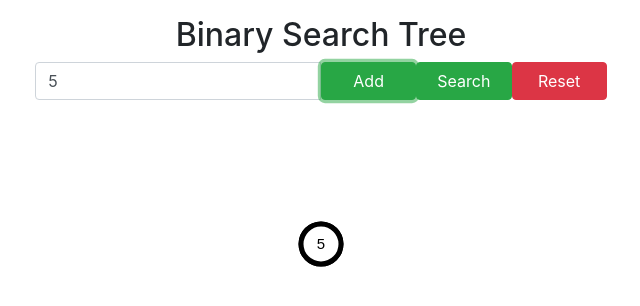
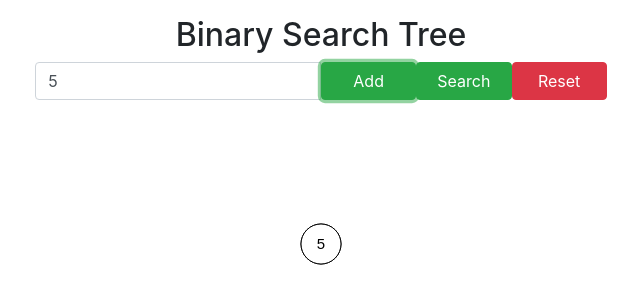
Before and after one commit to Yashwin12/algorithms-visualizer, a React (Create React App) app: page /binary-search-tree in a window 1280 px wide. Both pictures are taken after typing "5" into the empty fields and a click on the button "Add". Shown: the top 306 px of the page, without its empty margins (319-959 px from the left). Built offline with nearby package versions, Linux system fonts and the light colour scheme.

Commit message:
Visualization for BST searchButton ::frog

```diff
--- a/src/commonUtils/Node.js
+++ b/src/commonUtils/Node.js
@@ -1,8 +1,5 @@
 import React, { Component, useRef } from "react";
 import shallowCompare from 'react-addons-shallow-compare'; // ES6
-
-
-import * as myConstClass from "../commonUtils/Constants";
 
 class Node extends React.Component {
     constructor(props) {
@@ -29,61 +26,88 @@ class Node extends React.Component {
 
     preOrderHelperMethod ( tree ){
 
-        this.drawCircle( tree.xAxis, tree.yAxis, tree.value );
+        this.drawCircle( tree.xAxis, tree.yAxis, tree.value, "white", "black", "black" );
 
         if( tree.left != null ){
-            this.drawLine( tree.left.xAxis, tree.left.yAxis, tree.left.parentXAxis, tree.left.parentYAxis );
+            this.drawLine( tree.left.xAxis, tree.left.yAxis, tree.left.parentXAxis, tree.left.parentYAxis, "black");
             this.preOrderHelperMethod ( tree.left );
         }
 
         if( tree.right != null ){
-            this.drawLine( tree.right.xAxis, tree.right.yAxis, tree.right.parentXAxis, tree.right.parentYAxis );
+            this.drawLine( tree.right.xAxis, tree.right.yAxis, tree.right.parentXAxis, tree.right.parentYAxis, "black");
             this.preOrderHelperMethod ( tree.right );
         }
     }
 
-    drawCircle( xAxis, yAxis, value ){
+    drawCircle( xAxis, yAxis, value, circleBackgroundColor, circleBorder, fontColor ){
 
         var context = this.state.context;
 
         context.beginPath();
-        context.lineWidth = 5;
+        context.lineWidth = 1;
 
         // arc( x, y, circle's radius, startingAngle, endingAngle, counterClockWise )
         context.arc( xAxis, yAxis, 20, 0, 2 * Math.PI, true);
 
-        context.fillStyle = "white";
+        context.fillStyle = circleBackgroundColor;
         context.fill();
+        context.strokeStyle = circleBorder;
         context.stroke();
 
         // ******************* This is for the text inside the circle ****************************
         context.beginPath()
         context.font = "15px Arial"
-        context.fillStyle = "black";
+        context.fillStyle = fontColor;
         context.fill();
         context.textAlign = "center";
         context.fillText(value, xAxis, yAxis + 5)
         context.stroke();
     }
 
-    drawLine( xAxis, yAxis, parentXAxis, parentYAxis ){
-
-        console.table( {xAxis,yAxis,parentXAxis, parentYAxis} );
+    drawLine( xAxis, yAxis, parentXAxis, parentYAxis, lineColor ){
 
         var context = this.state.context;
-
         // Reset the current path
         context.beginPath();
         // Staring point (x1,y1)
-        context.moveTo(xAxis,yAxis - 20 );
+        context.moveTo(parentXAxis - 5, parentYAxis + 20);
         // End point (x2,y2)
-        context.lineTo(parentXAxis - 5, parentYAxis + 20);
+        context.lineTo(xAxis,yAxis - 20 );
+        // Line color
+        context.strokeStyle = lineColor;
         // Make the line visible
         context.stroke();
     }
 
+    visualizeSearchNumber( tree, searchNumber ){
+
+        this.drawCircle( tree.xAxis, tree.yAxis, tree.value, "orange", "orange", "white");
+
+        if ( tree.value == searchNumber ){
+            setTimeout(() => {
+                this.drawCircle( tree.xAxis, tree.yAxis, tree.value, "green", "black", "white" );
+            }, 1500 );
+        }
+        else if ( tree.value > searchNumber && tree.left != null ){
+            // Go left
+
+            setTimeout(() => {
+                this.drawLine( tree.left.xAxis, tree.left.yAxis, tree.left.parentXAxis, tree.left.parentYAxis, "orange");
+                return this.visualizeSearchNumber( tree.left, searchNumber );
+            }, 1500 );
+        }
+        else if( tree.value < searchNumber && tree.right != null ) {
+            // Go right
+
+            setTimeout(() => {
+                this.drawLine( tree.right.xAxis, tree.right.yAxis, tree.right.parentXAxis, tree.right.parentYAxis, "orange");
+                return this.visualizeSearchNumber( tree.right, searchNumber );
+            }, 1500 );
+        }
+    }
+
     render() {
-        let { tree } = this.props;
+        let { tree, searchNumber } = this.props;
 
         if( tree == null )
             return;
@@ -92,6 +116,7 @@ class Node extends React.Component {
             <span>
                 <canvas ref = {this.canvasRef} width={window.screen.width} height={window.screen.height} />
                 { this.state.context != null && this.visualizeTree(tree) }
+                { searchNumber != null && this.visualizeSearchNumber( tree, searchNumber ) }
             </span>
         );
     }
--- a/src/searchingVisualiser/BinarySearchTree.js
+++ b/src/searchingVisualiser/BinarySearchTree.js
@@ -8,7 +8,8 @@ class BinarySearchTree extends Component {
   constructor(props) {
     super(props);
     this.state = {
-        tree : null       // Consists of value, left, right, xAxis, yAxis, parentXAxis, parentYAxis properties
+        tree : null,       // Consists of value, left, right, xAxis, yAxis, parentXAxis, parentYAxis properties
+        searchNumber: null
     };
   }
 
@@ -39,10 +40,17 @@ class BinarySearchTree extends Component {
 
   searchNodeInTree() {
     // TODO: Implement me
+
+    let searchNumber = parseInt( document.getElementById("userInput").value );
+
+    if( !searchNumber && searchNumber != 0 )
+      return;
+
+      this.setState({ searchNumber });
   }
 
   render() {
-      let { tree } = this.state;
+      let { tree, searchNumber } = this.state;
     return (
       <div>
         <Header title="Binary Search Tree" />
@@ -95,10 +103,10 @@ class BinarySearchTree extends Component {
         {
           tree != null ?
           (
-            <Node className="number-found-msg font-weight-bold" tree = {tree} />
+            <Node className="number-found-msg font-weight-bold" tree = {tree} searchNumber = {searchNumber} />
           ) :
           (
-              <label className="number-not-found-msg font-weight-bold">Please enter an element</label>
+            <label className="number-not-found-msg font-weight-bold">Please enter an element</label>
           )
         }
 
@@ -126,9 +134,6 @@ class BST {
                 // Go to the left side of tree
 
                 if( currentNode.left == null ){
-                    // 1. Draw a slant line from the parent node on left side.
-
-                    // 2. Add an actual node to the currentNode.
 
                     if( currentNode.parentXAxis == null || currentNode.parentYAxis == null ){
                       // This would be second level node
@@ -137,8 +142,6 @@ class BST {
                     else{
                       currentNode.left = new BST(value, currentNode.xAxis - myConstClass.DISTANCE_BETWEEN_NODES, currentNode.yAxis + myConstClass.DISTANCE_BETWEEN_NODES, currentNode.xAxis, currentNode.yAxis );
                     }
-
-                    // 3. Draw circle and display value in the circle.
 
                     break;
                 }
```
